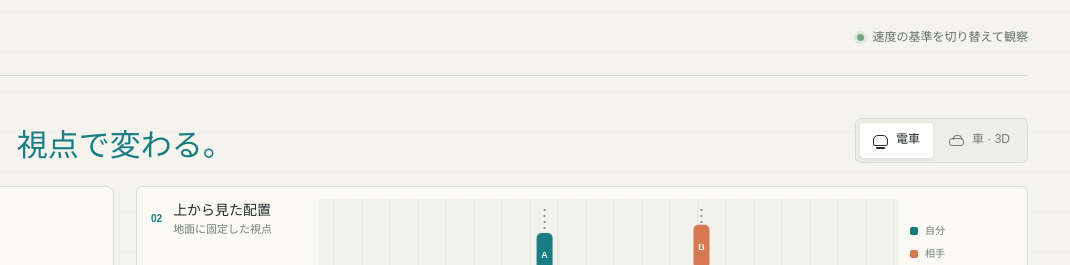
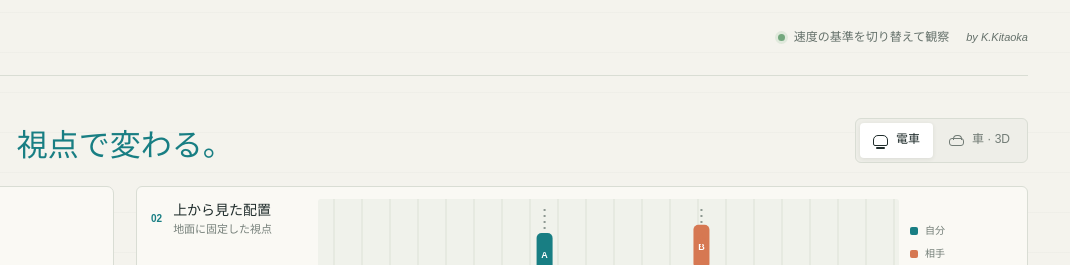
Before and after one commit to Kazukiphys/relative-velocity-simulation, a website built with Vite: page index.html in a window 1280 px wide. Shown: the top 265 px of the page, 210-1280 px from the left. Built offline with nearby package versions, Linux system fonts and the light colour scheme; animation ran at ten frames a second.

Commit message:
Add author credit to header

```diff
--- a/src/main.ts
+++ b/src/main.ts
@@ -18,7 +18,7 @@ app.innerHTML = `
         <span class="brand-mark" aria-hidden="true"><i></i><i></i><i></i></span>
         <span><strong>RELATIVE MOTION</strong><small>相対速度シミュレーター</small></span>
       </a>
-      <div class="topbar-note"><span class="live-dot"></span> 速度の基準を切り替えて観察</div>
+      <div class="topbar-meta"><div class="topbar-note"><span class="live-dot"></span> 速度の基準を切り替えて観察</div><span class="author-credit">by K.Kitaoka</span></div>
     </header>
 
     <main>
--- a/src/style.css
+++ b/src/style.css
@@ -52,7 +52,9 @@ button { color: inherit; }
 .brand strong, .brand small { display: block; }
 .brand strong { font-size: 11px; font-weight: 800; letter-spacing: 1px; }
 .brand small { margin-top: 2px; color: var(--muted); font-size: 11px; }
+.topbar-meta { display: flex; align-items: center; gap: 17px; }
 .topbar-note { display: flex; align-items: center; gap: 9px; color: #65716b; font-size: 12px; }
+.author-credit { color: #65716b; font-size: 11px; font-style: italic; white-space: nowrap; }
 .live-dot, .scene-live-dot { width: 7px; height: 7px; display: inline-block; border-radius: 50%; background: #73a77d; }
 .live-dot { box-shadow: 0 0 0 3px #e0e9dc; }
 
```
